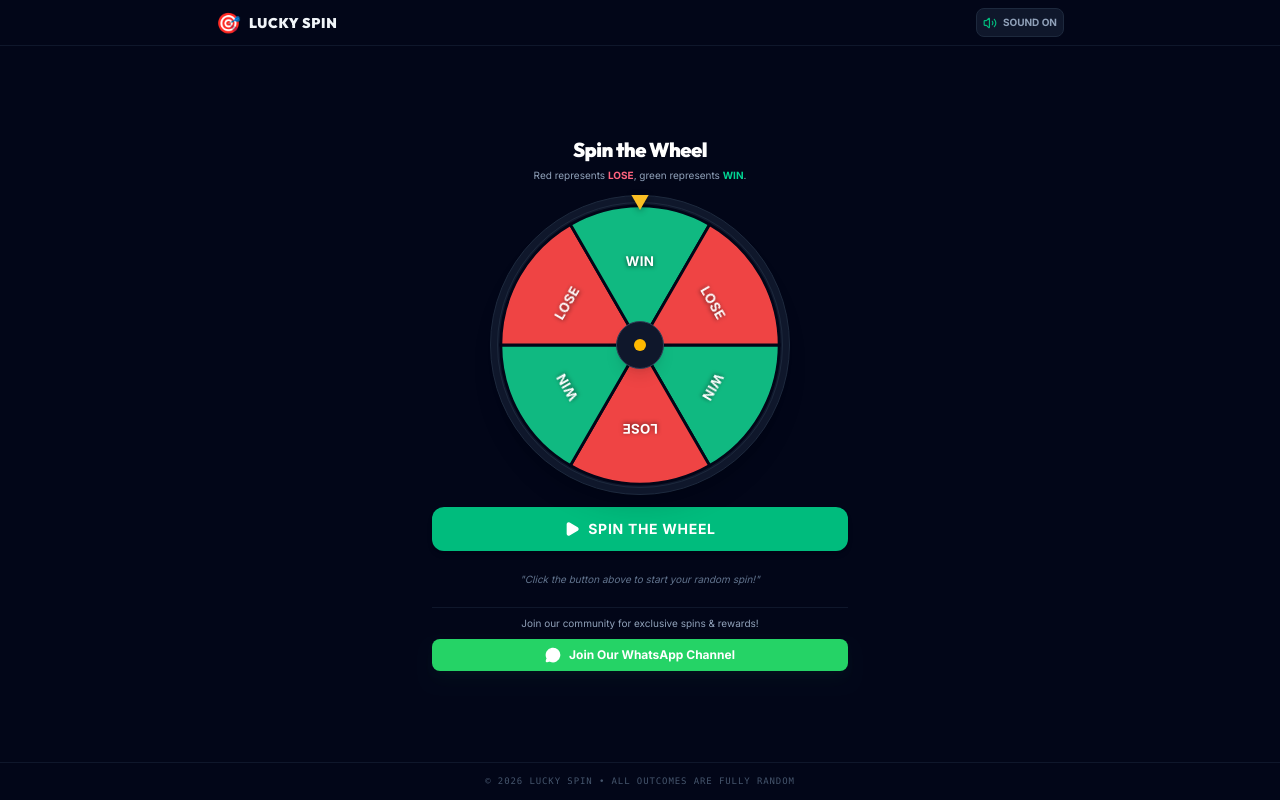
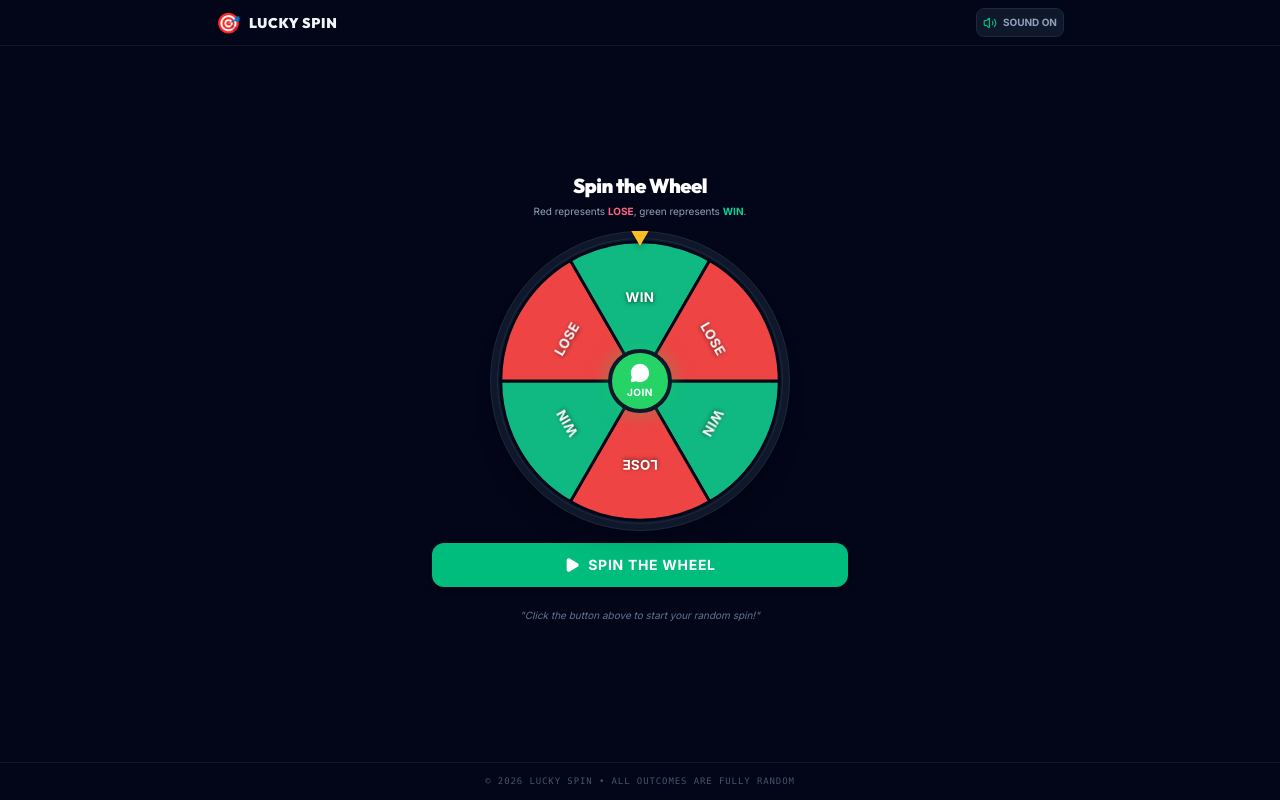
Before and after one commit to Myself4444/Spin-wheel-, a React (Vite) app: page / in a window 1280 px wide. Built offline with nearby package versions, Linux system fonts and the light colour scheme.

Commit message:
feat: integrate WhatsApp link into spin wheel hub
Relocate the WhatsApp channel CTA from the footer to the center of the spin wheel to increase visibility and conversion.

```diff
--- a/src/App.tsx
+++ b/src/App.tsx
@@ -224,10 +224,17 @@ export default function App() {
             </svg>
           </div>
 
-          {/* Center dark slate hub cap */}
-          <div className="absolute z-30 w-12 h-12 rounded-full bg-slate-900 border border-slate-700 flex items-center justify-center shadow-lg">
-            <div className="w-3 h-3 rounded-full bg-amber-400" />
-          </div>
+      {/* Center WhatsApp Link Hub */}
+      <a
+        href="https://whatsapp.com/channel/0029VaHSaCLK0IBoy1Jket3A"
+        target="_blank"
+        rel="noopener noreferrer"
+        className="absolute z-30 w-16 h-16 rounded-full bg-[#25D366] hover:bg-[#20BA5A] border-4 border-slate-900 flex flex-col items-center justify-center shadow-[0_0_20px_rgba(37,211,102,0.4)] transition-all hover:scale-110 cursor-pointer group"
+        title="Join our WhatsApp Channel"
+      >
+        <MessageCircle className="w-5 h-5 text-white group-hover:scale-110 transition-transform fill-current" />
+        <span className="text-[10px] font-black text-white mt-0.5 tracking-wider uppercase">Join</span>
+      </a>
 
         </div>
 
@@ -302,22 +309,7 @@ export default function App() {
           </button>
         )}
 
-        {/* WHATSAPP JOIN ACTION */}
-        <div className="mt-2 pt-2 border-t border-slate-900 w-full flex flex-col items-center shrink-0" id="whatsapp-join-section">
-          <p className="text-[10px] text-slate-400 mb-2 text-center">
-            Join our community for exclusive spins & rewards!
-          </p>
-          <a
-            href="https://whatsapp.com/channel/0029VaHSaCLK0IBoy1Jket3A"
-            target="_blank"
-            rel="noopener noreferrer"
-            className="w-full py-2 px-4 rounded-lg font-bold text-xs text-center flex items-center justify-center gap-2 bg-[#25D366] hover:bg-[#20BA5A] text-white shadow-lg shadow-emerald-950/20 hover:shadow-emerald-500/15 transition-all transform active:scale-98"
-            id="whatsapp-join-btn"
-          >
-            <MessageCircle className="w-4 h-4 fill-current" />
-            <span>Join Our WhatsApp Channel</span>
-          </a>
-        </div>
+
       </main>
 
       {/* SIMPLE FOOTER */}
```
